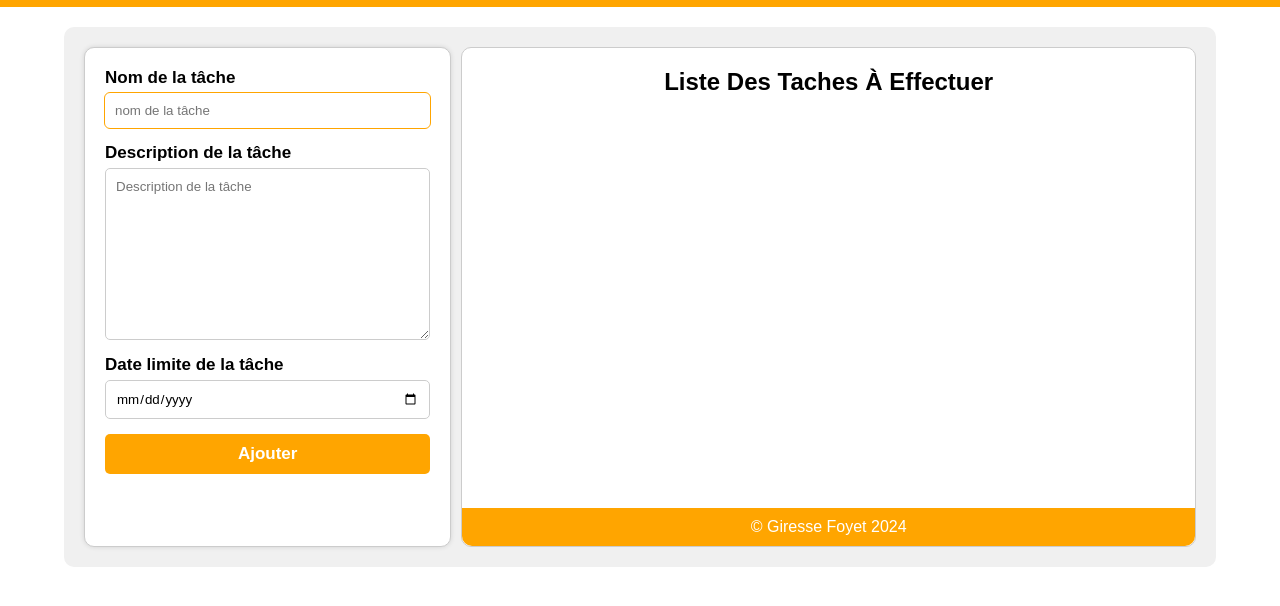
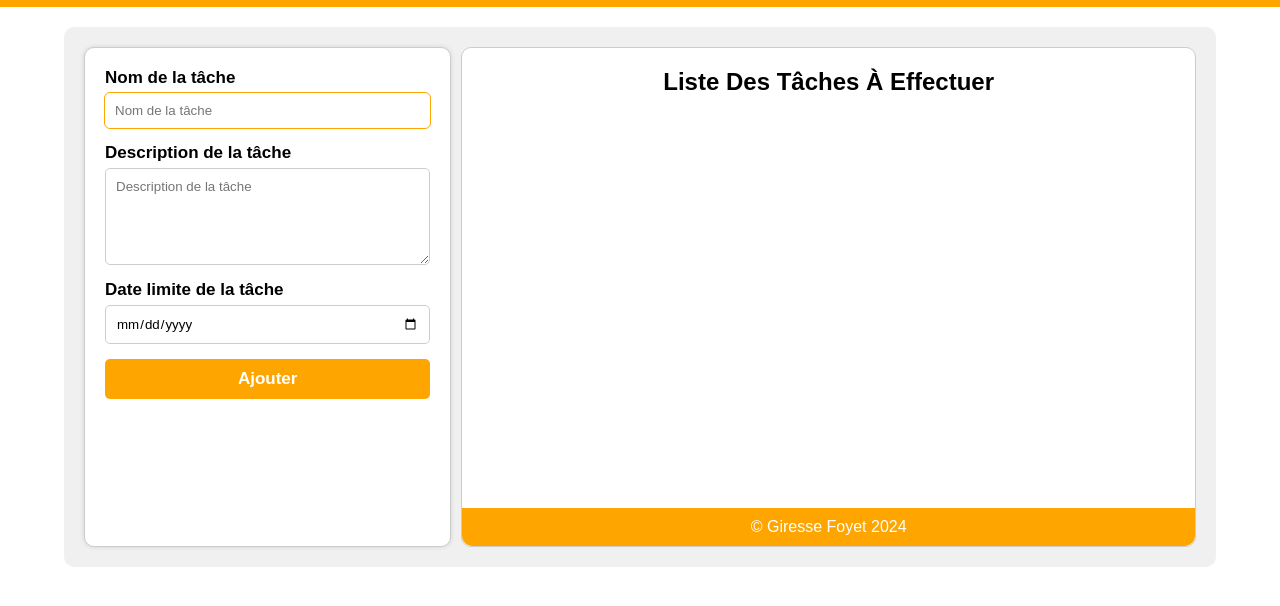
Before and after one commit to giressefoyet/TEST_PRATIQUE_ORANGE_GIRESSE_FOYET, a plain HTML site: page index.html in a window 1280 px wide. Shown: the part 50-656 px from the top of the page. Drawn offline with Linux system fonts and the light colour scheme.

Commit message:
Update index.html

```diff
--- a/index.html
+++ b/index.html
@@ -1,5 +1,5 @@
 <!DOCTYPE html>
-<html lang="en">
+<html lang="fr">
 <head>
     <meta charset="UTF-8">
     <meta name="viewport" content="width=device-width, initial-scale=1.0">
@@ -22,12 +22,11 @@
         <form id="form-task">
             <div class="form-group">
                 <label for="nom">Nom de la tâche</label>
-                <!-- j'ai ajputer l'attribut autofocus pour que le curseur soit automatiquement sur cette input  -->
-                <input type="text" id="nom" name="nom" placeholder="nom de la tâche" autofocus required>
+                <input type="text" id="nom" name="nom" placeholder="Nom de la tâche" autofocus required>
             </div>
             <div class="form-group">
                 <label for="description">Description de la tâche</label>
-                <textarea id="description" name="description" rows="10" placeholder="Description de la tâche" required></textarea>
+                <textarea id="description" name="description" rows="5" placeholder="Description de la tâche" required></textarea>
             </div>
             <div class="form-group">
                 <label for="date_limite">Date limite de la tâche</label>
@@ -38,13 +37,11 @@
             </div>
         </form>
 
-        <!-- le block d'affichage de la tâche -->
+        <!-- le bloc d'affichage de la tâche -->
         <div id="task-list">
-            <h2>Liste des taches à effectuer</h2>
-
+            <h2>Liste des tâches à effectuer</h2>
             <div class="footer">&copy; Giresse Foyet 2024</div>
         </div>
-
     </main>
     <script src="script.js"></script>
 </body>
```
